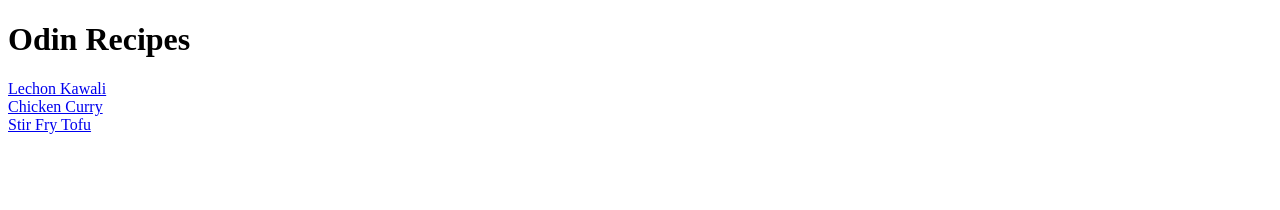
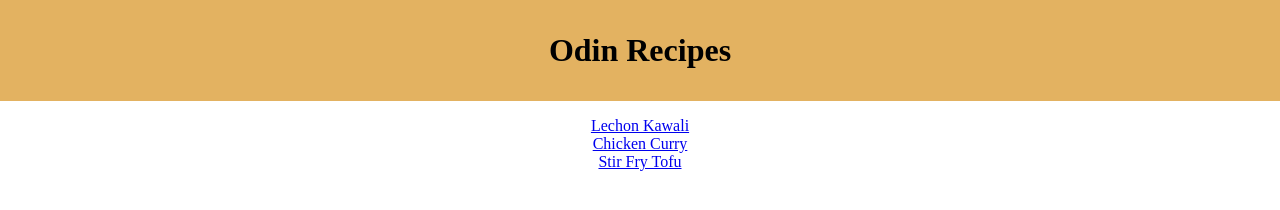
Before and after one commit to caps-lock23/odin-recipes-2, a plain HTML site: page index.html in a window 1280 px wide. Drawn offline with Linux system fonts and the light colour scheme.

Commit message:
Added styles.css

```diff
--- a/index.html
+++ b/index.html
@@ -4,6 +4,7 @@
     <meta charset="UTF-8">
     <meta name="viewport" content="width=device-width, initial-scale=1.0">
     <title>Odin Recipes</title>
+    <link rel="stylesheet" href="styles.css">
 </head>
 <body>
     <h1>Odin Recipes</h1>
--- /dev/null
+++ b/styles.css
@@ -0,0 +1,14 @@
+* {
+    margin: 0;
+    box-sizing: border-box;
+}
+
+body {
+    text-align: center;
+}
+
+h1 {
+    background-color: #E3B261;
+    padding: 1em;
+    margin-bottom: 0.5em;
+}
```
